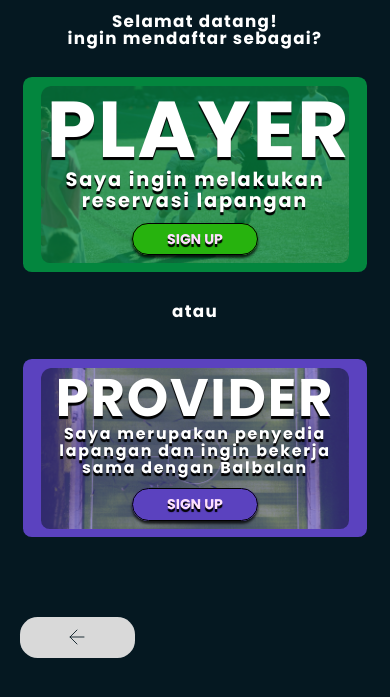
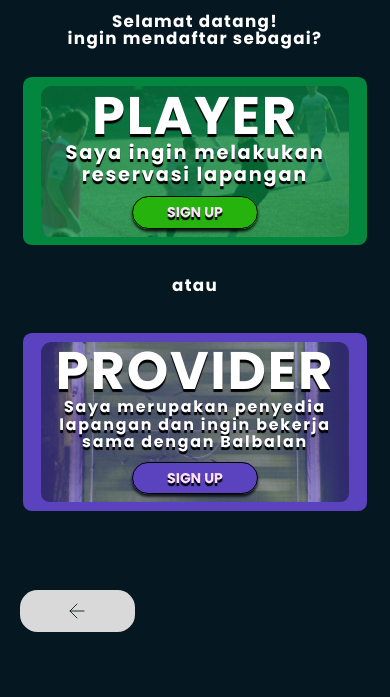
Before and after one commit to DearmenChandro/FrontEnd-Balbalan, a plain HTML site: page user-role-page.html in a window 390 px wide. Shown: the part 119-816 px from the top of the page. Drawn offline with nearby package versions, Linux system fonts and the light colour scheme.

Commit message:
Menyelesaikan user role page

```diff
--- a/css/user-role-page-style.css
+++ b/css/user-role-page-style.css
@@ -75,7 +75,7 @@
 
 .content .content-satu .player-box .player-box-inside h1 {
   padding: 0.4rem 2% 0;
-  font-size: 5.9rem;
+  font-size: 4.3rem;
   line-height: 5.4rem;
   letter-spacing: 0.2rem;
 }
@@ -237,7 +237,7 @@
   }
 
   .content .content-satu .player-box .player-box-inside h1 {
-    font-size: 7rem;
+    font-size: 5.5rem;
     line-height: 1.2;
   }
 
@@ -294,7 +294,7 @@
   }
 
   .content .content-satu .player-box .player-box-inside h1 {
-    font-size: 9rem;
+    font-size: 6rem;
     line-height: 1;
   }
 
```
